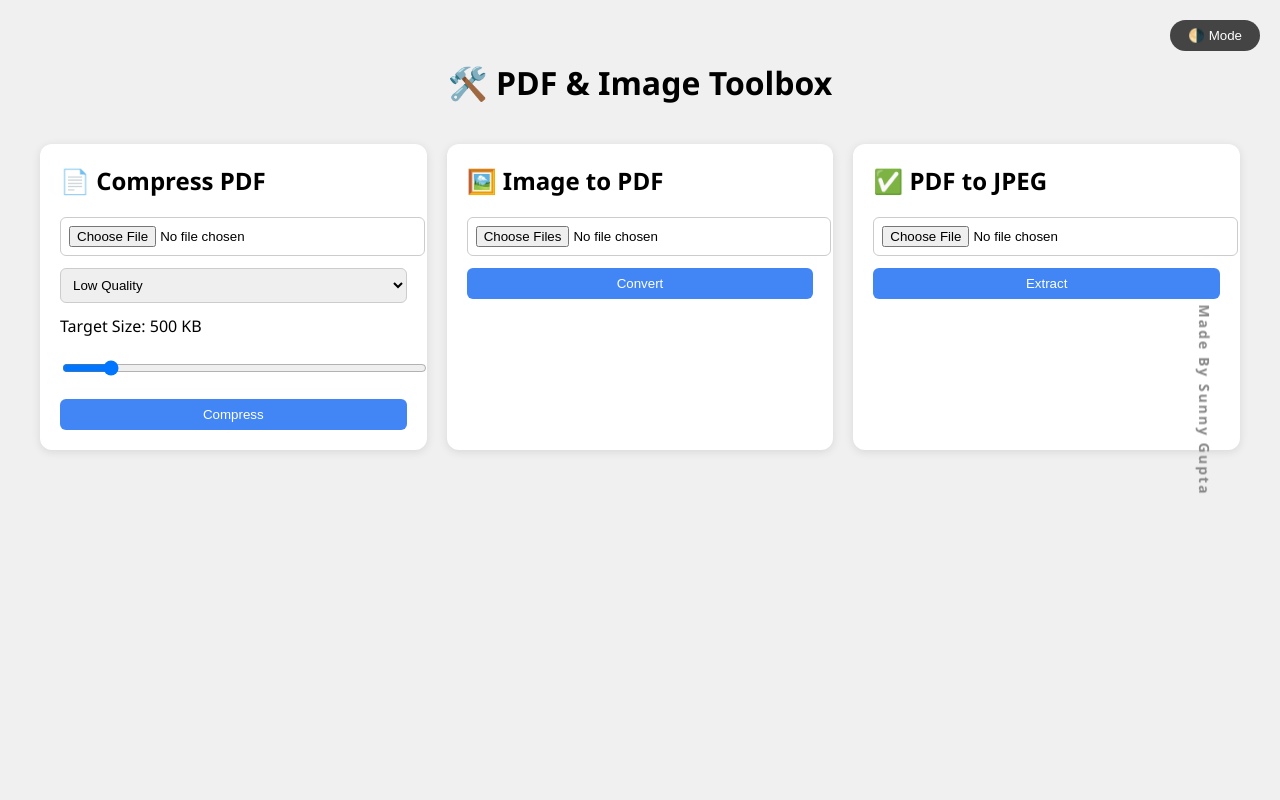
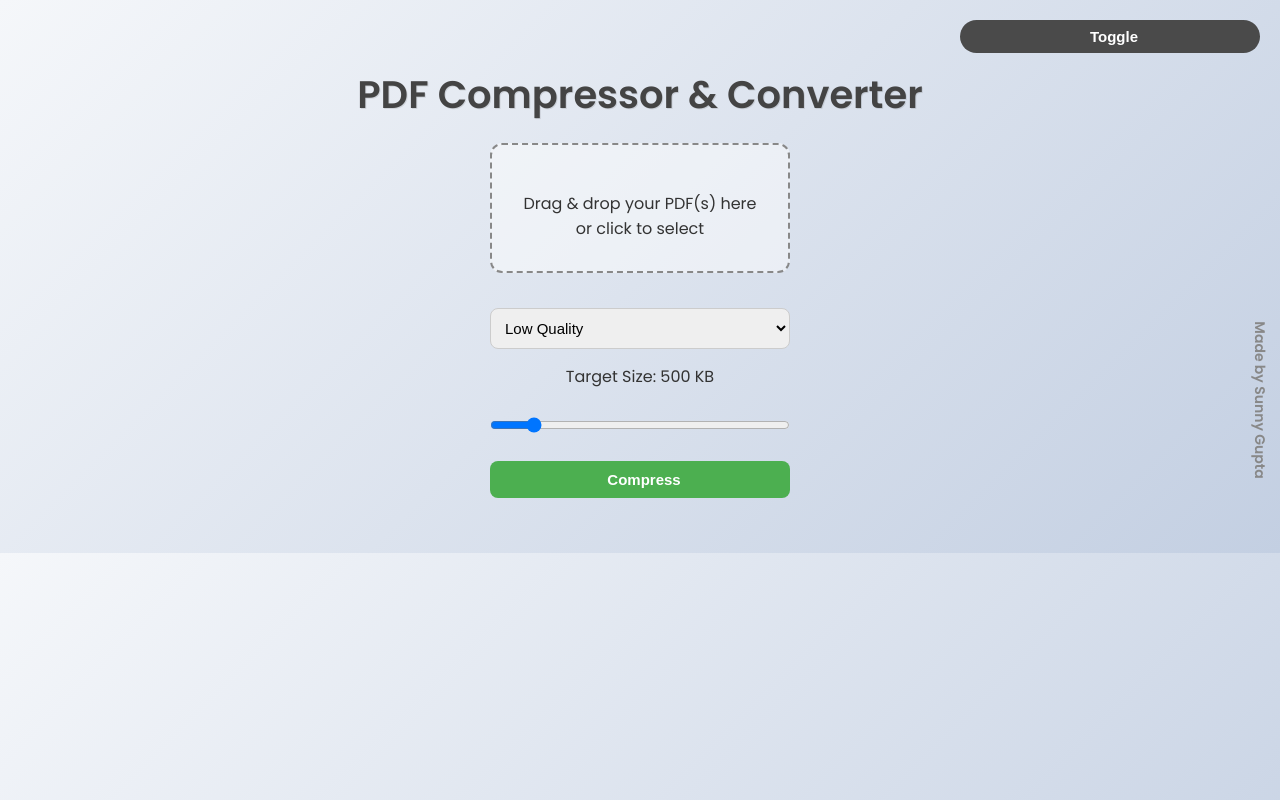
Before and after one commit to sunnyguptaa12/pdf-compressor, a Flask app: page / in a window 1280 px wide. Run offline with Flask 3, Linux system fonts and the light colour scheme; some libraries are stand-ins or nearby versions.

Commit message:
UI: added FontAwesome, Poppins font & animations

```diff
--- a/templates/index.html
+++ b/templates/index.html
@@ -1,238 +1,269 @@
 <!DOCTYPE html>
 <html lang="en">
 <head>
-  <meta charset="UTF-8">
-  <title>🛠️ PDF & Image Toolset</title>
-  <meta name="viewport" content="width=device-width, initial-scale=1">
+  <meta charset="UTF-8" />
+  <title>PDF Compressor & Converter</title>
+
+  <!-- Google Font -->
+  <link href="https://fonts.googleapis.com/css2?family=Poppins:wght@300;400;600&display=swap" rel="stylesheet">
+
+  <!-- FontAwesome -->
+  <script src="https://kit.fontawesome.com/YOUR_FA_KIT.js" crossorigin="anonymous"></script>
+
   <style>
+    * { box-sizing: border-box; }
     body {
-      font-family: 'Segoe UI', sans-serif;
-      background: #f0f0f0;
-      color: #000;
-      margin: 0;
-      padding: 40px 20px;
-      transition: background 0.3s, color 0.3s;
+      font-family: 'Poppins', sans-serif;
+      background: linear-gradient(135deg,#f5f7fa,#c3cfe2);
+      color: #333; margin:0; padding:40px 20px;
+      display:flex;flex-direction:column;align-items:center;
+      transition:background 0.5s ease;
     }
     .dark-mode {
-      background: #121212;
-      color: #f0f0f0;
-    }
-    .toggle-btn {
-      position: fixed;
-      top: 20px; right: 20px;
-      background: #444; color: #fff;
-      border: none; padding: 8px 18px;
-      border-radius: 20px; cursor: pointer;
-      z-index: 1000;
+      background: linear-gradient(135deg,#1e1e2f,#121212);
+      color:#eee;
     }
     h1 {
-      text-align: center;
-      margin-bottom: 40px;
+      font-size:2.4rem; margin-bottom:20px;
+      color:#444; text-shadow:1px 1px rgba(0,0,0,0.1);
+      animation:fadeInScale 0.6s ease;
     }
-    .container {
-      display: grid;
-      grid-template-columns: repeat(auto-fit, minmax(280px, 1fr));
-      gap: 20px;
-      max-width: 1200px;
-      margin: 0 auto;
+
+    .toggle-btn {
+      position:fixed;top:20px;right:20px;
+      background:#4a4a4a;color:white;
+      padding:8px 16px;border:none;border-radius:20px;
+      cursor:pointer;transition:background 0.3s ease;
+      animation:fadeIn 0.6s ease 0.3s backwards;
     }
-    .tool-box {
-      background: #fff;
-      border-radius: 12px;
-      box-shadow: 0 2px 10px rgba(0,0,0,0.1);
-      padding: 20px;
-      transition: background 0.3s, box-shadow 0.3s;
+    .toggle-btn:hover { background:#2c2c2c; }
+
+    .upload-box {
+      border:2px dashed #888;
+      background-color:#fff7;
+      padding:30px;
+      border-radius:12px;
+      text-align:center;
+      margin-bottom:20px;
+      cursor:pointer;
+      width:300px;
+      transition:all 0.3s ease;
+      animation:fadeIn 0.6s ease 0.5s backwards;
     }
-    .dark-mode .tool-box {
-      background: #1f1f1f;
-      box-shadow: 0 2px 10px rgba(255,255,255,0.05);
+    .upload-box:hover {
+      background:#f0f0f0;border-color:#555;
+      transform:scale(1.02);
     }
-    .tool-box h2 {
-      margin-top: 0;
+    .dark-mode .upload-box {
+      background:#292929;border-color:#aaa;
     }
-    .tool-box form {
-      display: flex;
-      flex-direction: column;
-      gap: 12px;
+
+    form {
+      display:flex;flex-direction:column;gap:15px;
+      align-items:center;
+      animation:fadeIn 0.6s ease 0.7s backwards;
     }
-    .tool-box input[type=file],
-    .tool-box select,
-    .tool-box input[type=range],
-    .tool-box button {
-      width: 100%;
-      padding: 8px;
-      border-radius: 6px;
-      border: 1px solid #ccc;
-      transition: background 0.3s, color 0.3s;
+    select,input[type="range"],button {
+      width:300px;padding:10px;
+      border-radius:8px;border:1px solid #ccc;
+      font-size:15px;transition:0.3s;
     }
-    .dark-mode .tool-box input,
-    .dark-mode .tool-box select,
-    .dark-mode .tool-box button {
-      background: #2a2a2a;
-      color: #f0f0f0;
-      border-color: #555;
+    button {
+      background-color:#4caf50;
+      color:white;font-weight:600;
+      cursor:pointer;border:none;
+      display:flex;align-items:center;
+      justify-content:center;gap:8px;
     }
-    .tool-box button {
-      background: #4285f4;
-      color: #fff;
-      border: none;
-      cursor: pointer;
+    button:hover { background-color:#45a049; }
+
+    .dark-mode button { background-color:#3e8e41; }
+
+    .progress-bar {
+      width:300px;height:8px;background:#ddd;
+      border-radius:5px;overflow:hidden;
+      display:none;
+      animation:fadeIn 0.6s ease 0.9s backwards;
     }
-    .tool-box button:hover {
-      background: #3367d6;
+    .progress {
+      height:100%;background:#4caf50;
+      width:0%;transition:width 0.4s ease-in-out;
     }
-    .progress-bar {
-      width: 100%;
-      height: 6px;
-      background: #ddd;
-      border-radius: 3px;
-      overflow: hidden;
-      display: none;
-      margin-top: 6px;
+
+    .toast {
+      background:#4caf50;color:white;
+      padding:12px 20px;border-radius:6px;
+      position:fixed;bottom:25px;right:25px;
+      display:none;
+      animation:fadeIn 0.5s ease;
     }
-    .progress-bar .progress {
-      height: 100%;
-      background: #4caf50;
-      width: 0%;
+
+    .preview {
+      text-align:left;font-size:14px;
+      color:#555;
+      max-width:300px;
+      word-break:break-word;
+      animation:fadeIn 0.6s ease 1.1s backwards;
     }
-    .preview {
-      font-size: 14px;
-      color: #444;
+    .dark-mode .preview { color:#ccc; }
+
+    .author-tag {
+      position:fixed;right:10px;top:50%;
+      transform:translateY(-50%);
+      writing-mode:vertical-rl;
+      font-weight:600;font-size:14px;color:#888;
+      pointer-events:none;
+      animation:fadeIn 0.6s ease 1.3s backwards;
     }
-    .dark-mode .preview {
-      color: #ccc;
+    .dark-mode .author-tag { color:#aaa; }
+
+    @keyframes fadeIn {
+      from { opacity:0; transform:translateY(10px); }
+      to { opacity:1; transform:translateY(0); }
     }
-    .toast {
-      position: fixed;
-      bottom: 20px; right: 20px;
-      background: #4caf50;
-      color: #fff;
-      padding: 12px 24px;
-      border-radius: 6px;
-      display: none;
-    }
-    .author-tag {
-      position: fixed;
-      right: -20px; top: 50%;
-      transform: translateY(-50%) rotate(90deg);
-      font-size: 14px;
-      font-weight: bold;
-      color: #888;
-      letter-spacing: 2px;
-      user-select: none;
-    }
-    .dark-mode .author-tag {
-      color: #aaa;
-    }
-    @media (max-width: 600px) {
-      .author-tag { display: none; }
+    @keyframes fadeInScale {
+      from { opacity:0; transform:scale(0.9); }
+      to { opacity:1; transform:scale(1); }
     }
   </style>
 </head>
+
 <body>
+  <button class="toggle-btn" onclick="toggleDarkMode()">
+    <i class="fas fa-moon"></i> Toggle
+  </button>
 
-  <button class="toggle-btn" onclick="toggleDarkMode()">🌗 Mode</button>
-  <h1>🛠️ PDF & Image Toolbox</h1>
-  <div class="container">
+  <h1><i class="fas fa-file-upload"></i> PDF Compressor & Converter</h1>
 
-    <!-- 🔧 PDF Compressor -->
-    <div class="tool-box">
-      <h2>📄 Compress PDF</h2>
-      <form id="form-compress">
-        <input type="file" name="pdf_file" accept="application/pdf" required>
-        <select name="level">
-          <option value="/screen">Low Quality</option>
-          <option value="/ebook">Medium</option>
-          <option value="/printer">High</option>
-        </select>
-        <label>
-          Target Size: <span id="label-compress-size">500 KB</span>
-        </label>
-        <input type="range" name="size_kb" min="10" max="5120" value="500" id="compress-range">
-        <button type="submit">Compress</button>
-        <div class="progress-bar"><div class="progress"></div></div>
-      </form>
+  <form id="uploadForm">
+    <div class="upload-box"
+         onclick="document.getElementById('fileInput').click();"
+         ondragover="event.preventDefault();"
+         ondrop="handleDrop(event)">
+      <p><i class="fas fa-cloud-upload-alt fa-2x"></i></p>
+      Drag & drop your PDF(s) here or click to select
+      <input type="file" id="fileInput" name="pdf_files[]" multiple accept="application/pdf" style="display:none;">
     </div>
 
-    <!-- 🖼️ Image → PDF -->
-    <div class="tool-box">
-      <h2>🖼️ Image to PDF</h2>
-      <form id="form-img2pdf">
-        <input type="file" name="images[]" accept="image/jpeg,image/png" multiple required>
-        <button type="submit">Convert</button>
-        <div class="progress-bar"><div class="progress"></div></div>
-      </form>
+    <select name="level" id="level">
+      <option value="/screen">Low Quality</option>
+      <option value="/ebook">Medium Quality</option>
+      <option value="/printer">High Quality</option>
+    </select>
+
+    <label for="sizeRange">Target Size: <span id="sizeLabel">500 KB</span></label>
+    <input type="range" id="sizeRange" min="10" max="5120" step="10" value="500" oninput="updateSizeLabel()">
+
+    <button type="submit">
+      <i class="fas fa-compress"></i> Compress
+    </button>
+
+    <div class="progress-bar" id="progressBar">
+      <div class="progress" id="progress"></div>
     </div>
 
-    <!-- 🧲 PDF → JPEG(s) -->
-    <div class="tool-box">
-      <h2>✅ PDF to JPEG</h2>
-      <form id="form-pdf2img">
-        <input type="file" name="pdf_for_jpg" accept="application/pdf" required>
-        <button type="submit">Extract</button>
-        <div class="progress-bar"><div class="progress"></div></div>
+    <div class="preview" id="previewArea"></div>
   </form>
-    </div>
 
-  </div>
+  <div class="toast" id="toast"></div>
 
-  <div class="toast" id="toast">✅ Done!</div>
-  <div class="author-tag">Made By Sunny Gupta</div>
+  <div class="author-tag">Made by Sunny Gupta</div>
 
   <script>
     function toggleDarkMode() {
-      document.body.classList.toggle("dark-mode");
+      document.body.classList.toggle('dark-mode');
     }
 
-    // Update label
-    const cr = document.getElementById("compress-range");
-    const lb = document.getElementById("label-compress-size");
-    cr.oninput = () => {
-      const v = cr.value;
-      lb.innerText = (v < 1024 ? v + " KB" : (v/1024).toFixed(1) + " MB");
+    function updateSizeLabel() {
+      const size = document.getElementById("sizeRange").value;
+      document.getElementById("sizeLabel").innerText =
+        size < 1024 ? `${size} KB` : `${(size / 1024).toFixed(1)} MB`;
+    }
+
+    function handleDrop(event) {
+      event.preventDefault();
+      const files = event.dataTransfer.files;
+      document.getElementById("fileInput").files = files;
+      updatePreview(files);
+    }
+
+    function showToast(msg) {
+      const toast = document.getElementById("toast");
+      toast.innerText = msg;
+      toast.style.display = "block";
+      setTimeout(() => toast.style.display = "none", 3000);
+    }
+
+    function updatePreview(files) {
+      const preview = document.getElementById("previewArea");
+      preview.innerHTML = "";
+      if (files.length === 0) {
+        preview.innerText = "No files selected.";
+        return;
+      }
+      const ul = document.createElement("ul");
+      Array.from(files).forEach(f => {
+        const li = document.createElement("li");
+        li.textContent = f.name;
+        ul.appendChild(li);
+      });
+      preview.appendChild(ul);
+    }
+
+    document.getElementById('fileInput').addEventListener('change', function() {
+      updatePreview(this.files);
+    });
+
+    document.getElementById('uploadForm').addEventListener('submit', function(e) {
+      e.preventDefault();
+      const formData = new FormData();
+      const files = document.getElementById('fileInput').files;
+      const level = document.getElementById('level').value;
+      const size = document.getElementById('sizeRange').value;
+      if (files.length === 0) {
+        alert("Please select at least one file!");
+        return;
+      }
+      Array.from(files).forEach(f => formData.append('pdf_files[]', f));
+      formData.append('level', level);
+      formData.append('size_kb', size);
+
+      const xhr = new XMLHttpRequest();
+      xhr.open("POST", "/compress", true);
+      xhr.responseType = "blob";
+
+      xhr.onloadstart = () => {
+        document.getElementById("progressBar").style.display = "block";
+        document.getElementById("progress").style.width = "0%";
       };
-
-    // Shared AJAX form handler
-    function setupForm(formId, url){
-      const f = document.getElementById(formId);
-      const pb = f.querySelector(".progress-bar");
-      const pg = pb.querySelector(".progress");
-      f.onsubmit = e => {
-        e.preventDefault();
-        const fd = new FormData(f);
-        const xhr = new XMLHttpRequest();
-        xhr.open("POST", url, true);
-        xhr.responseType = "blob";
-        xhr.onloadstart = () => { pb.style.display = "block"; pg.style.width = "0%"; };
-        xhr.upload.onprogress = ev => {
-          if(ev.lengthComputable) pg.style.width = (ev.loaded/ev.total*100) + "%";
+      xhr.upload.onprogress = (e) => {
+        if (e.lengthComputable) {
+          document.getElementById("progress").style.width = (e.loaded / e.total * 100) + "%";
+        }
       };
       xhr.onload = () => {
-          if(xhr.status === 200){
-            const disp = xhr.getResponseHeader("Content-Disposition") || "";
-            let fname = "output";
-            const m = disp.match(/filename="?(.+)"?/);
-            if(m) fname = m[1];
+        if(xhr.status === 200) {
           const blob = xhr.response;
-            const a = document.createElement("a");
-            a.href = URL.createObjectURL(blob);
-            a.download = fname;
-            a.click();
-            document.getElementById("toast").style.display = "block";
-            setTimeout(() => document.getElementById("toast").style.display = "none", 3000);
+          const filename = xhr.getResponseHeader('Content-Disposition')
+            ?.match(/filename="?(.+)"?/)?.[1] || "compressed.pdf";
+          const link = document.createElement("a");
+          link.href = URL.createObjectURL(blob);
+          link.download = filename;
+          link.click();
+          showToast("✅ Compression successful!");
         } else {
-            alert("Error: " + xhr.status);
+          alert("Compression failed.");
         }
-          pb.style.display = "none";
+        document.getElementById("progressBar").style.display = "none";
       };
-        xhr.send(fd);
+      xhr.onerror = () => {
+        alert("Error during compression.");
+        document.getElementById("progressBar").style.display = "none";
       };
-    }
+      xhr.send(formData);
+    });
 
-    setupForm("form-compress", "/compress");
-    setupForm("form-img2pdf", "/img-to-pdf");
-    setupForm("form-pdf2img", "/pdf-to-img");
+    updateSizeLabel();
   </script>
-
 </body>
 </html>
```
Lines whose indentation alone changed are shown as unchanged.
